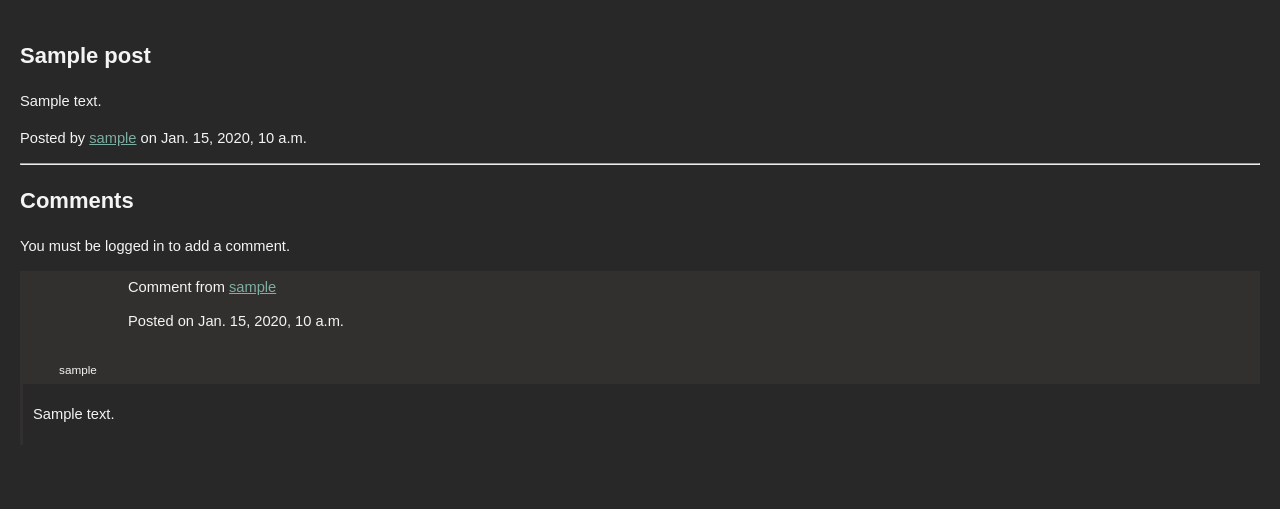
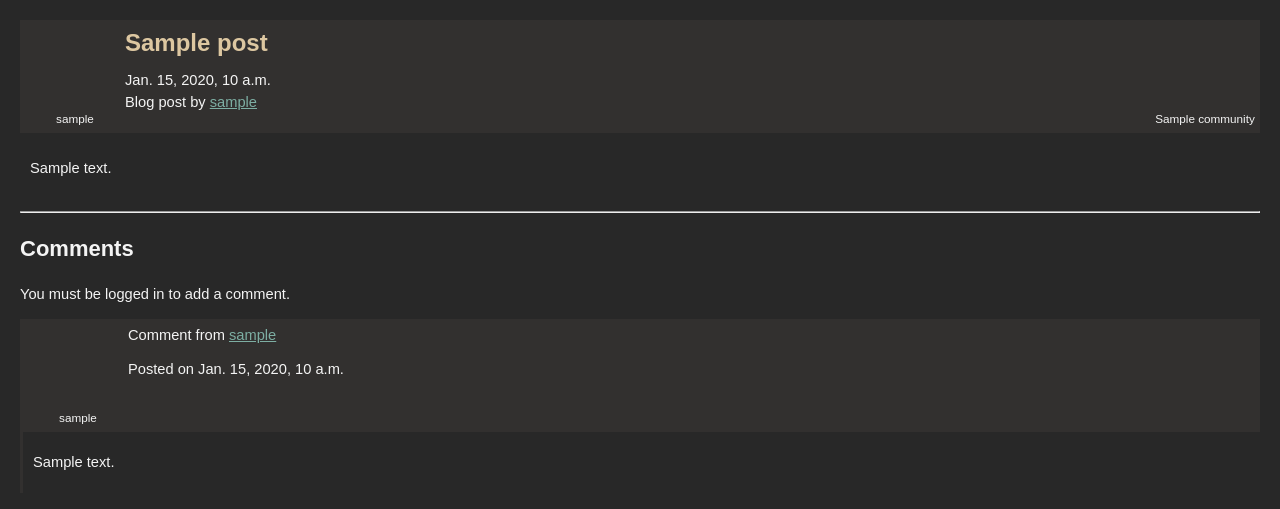
Before and after one commit to james-adcott-edu/scroller, a Django app: template forum/templates/user_post_detail.html in a window 1280 px wide. Shown: the part 52-561 px from the top of the page. Run offline with Django 5.2, Linux system fonts and the light colour scheme; tables that the repository leaves empty hold one stand-in row (values such as "Sample post"); the template is opened without the code that fills it: values that come from a table or form of the project are taken from there, most other values are stand-ins (such as "Sample title", 1, 10 or a date in 2020); some libraries are stand-ins or nearby versions.

Commit message:
update user post detail template

```diff
--- a/forum/templates/user_post_detail.html
+++ b/forum/templates/user_post_detail.html
@@ -4,9 +4,38 @@
 
 {% block content %}
 <div class="post-detail-container">
-    <h2>{{ post.title|escape }}</h2>
-    <p>{{ post.rendered_content|safe }}</p>
-    <p>Posted by <a href="{% url 'profile_view' post.created_by.username %}">{{ post.created_by.username|escape }}</a> on {{ post.created_at }}</p>
+    <div class="post_header">
+
+        <div class="icon usericon">
+            <a href="{% url 'profile_view' post.created_by.username %}">
+                <svg width="80" height="80" data-jdenticon-value="user-{{ post.created_by.username }}"></svg>
+                {{ post.created_by.username|escape }}
+            </a>
+        </div>
+        <div class="icon communityicon">
+            {% if post.community %}
+            <a href="{% url 'community_detail' post.community.slug %}">
+                <svg width="80" height="80" data-jdenticon-value="comm-{{ post.community.slug }}"></svg>
+                {{ post.community.name|escape }}
+            </a>
+            {% endif %}
+        </div>
+        <div class="post_listing_meta">
+            <div class="post_listing_title">
+                <a href="{% url 'user_post_detail' post.created_by.username post.id %}">{{ post.title|escape }}</a>
+            </div>
+            <div class="post_listing_datetime">{{ post.created_at }}</div>
+            <div class="post_listing_location">
+                <span class="post_listing_blogtext">Blog post</span>
+                <span class="post_listing_user">
+                    by <a href="{% url 'profile_view' post.created_by.username %}">{{ post.created_by.username|escape }}</a>
+                </span>
+            </div>
+        </div>
+
+    </div>
+
+    <div class="post_content">{{ post.rendered_content|safe }}</div>
 
     {% if user.is_authenticated and user == post.created_by or user.is_staff %}
     <div id="author_controls">
```
